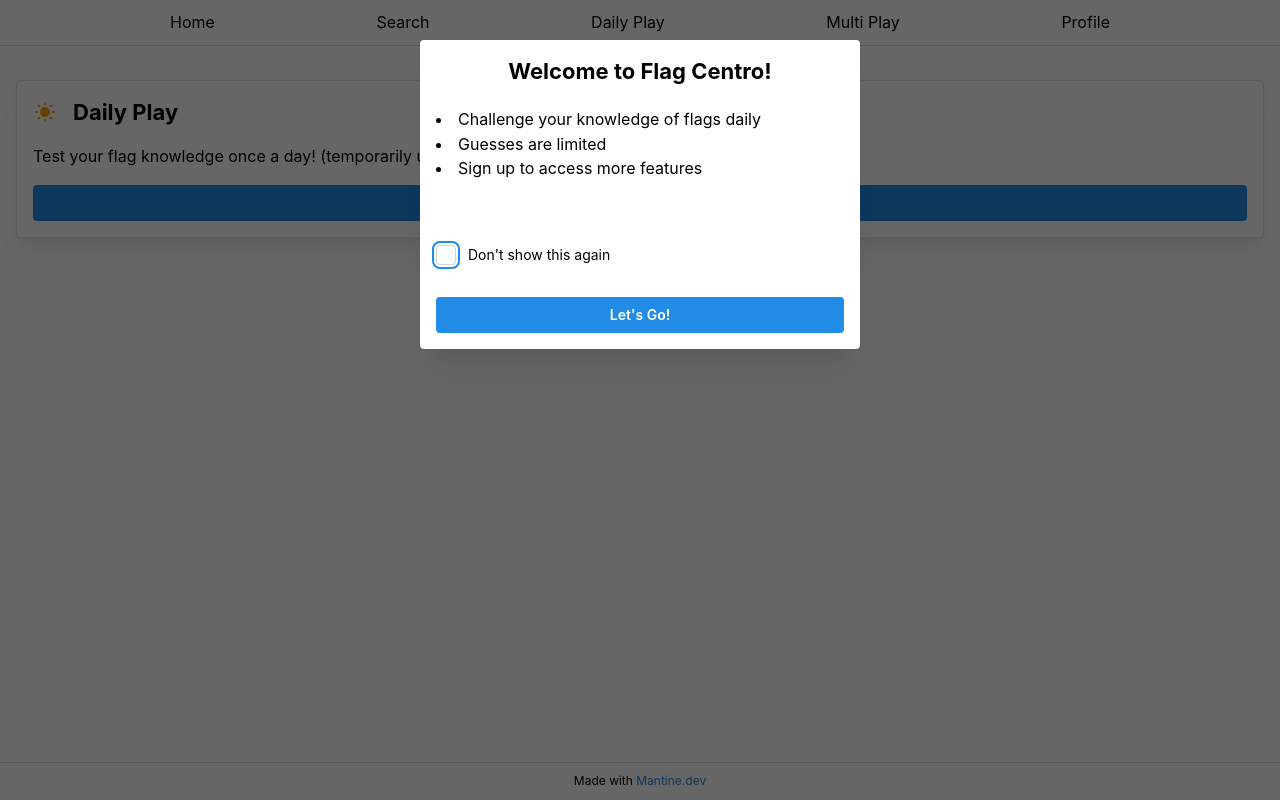
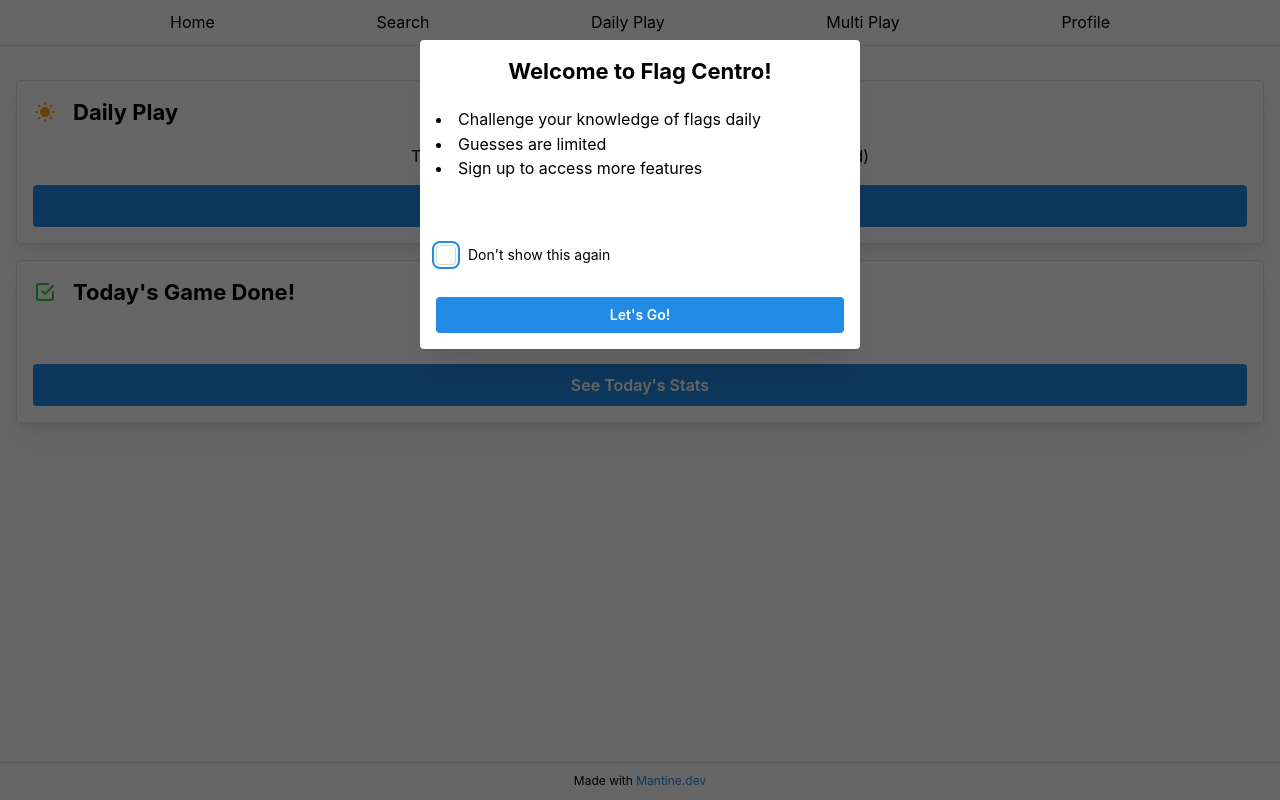
Before and after one commit to Jufrench/flagcentro, a React (Vite) app: page / in a window 1280 px wide. Built offline with nearby package versions, Linux system fonts and the light colour scheme.

Commit message:
Building out content for daily play & daily play stats

```diff
--- a/src/components/Home.tsx
+++ b/src/components/Home.tsx
@@ -1,4 +1,4 @@
-// import { useState } from "react";
+import { useMemo, useState } from "react";
 import { Button, Checkbox, List, Modal, Stack, Title } from "@mantine/core";
 import { useDisclosure, useLocalStorage } from "@mantine/hooks";
 
@@ -7,10 +7,14 @@ import { useDisclosure, useLocalStorage } from "@mantine/hooks";
 // import RegionQuickCard from "./quickplay/RegionQuickCard";
 // import DrawerWrapper from "./DrawerWrapper";
 import DailyPlayBanner from "./dailyplay/DailyPlayBanner";
-import { useState } from "react";
-// import QuickPlayModalWrapper from "./quickplay/QuickPlayModalWrapper";
+import TodayStatsBanner from "./dailyplay/TodayStatsBanner";
+import Countries from "./../assets/countries.json";
 
 export default function Home() {
+  let countries = [...Countries];
+  const randNum = useMemo(() => Math.floor(Math.random() * countries.length), []);
+  const activeCountry = useMemo(() => countries[randNum], []);
+  // const [activeCountry, setActiveCountry] = useState<any | null>(countries[randNum]);
   // const [hasLocalStorage, setHasLocalStorage] = useState<boolean>(false);
   // const [showWelcomeModal, setShowWelcomeModal] = useLocalStorage<boolean>({
   //   key: 'show_welcome_modal',
@@ -78,7 +82,8 @@ export default function Home() {
   return (
     <>
       <Stack>
-        <DailyPlayBanner />
+        <DailyPlayBanner activeCountry={activeCountry} />
+        <TodayStatsBanner activeCountry={activeCountry} />
         {/* <StandardQuickPlayCard
           activeRegions={activeRegions}
           open={open}
@@ -128,6 +133,8 @@ export default function Home() {
  * Add content to the homepage
  *
  * -- DAILY PLAY
+ * Make component for daily play different than quickplay so that
+ *   TodayStatsBanner & DailyPlayBanner can share the same active country
  * Use cookies/session storage to check if a use has played daily play
  * Update daily play (quickplaycontent) to use spaces like in DailyPlay.tsx
  *
--- a/src/components/dailyplay/DailyPlayBanner.tsx
+++ b/src/components/dailyplay/DailyPlayBanner.tsx
@@ -1,10 +1,17 @@
 import { Button, Group, Paper, Stack, Text, Title } from "@mantine/core";
 import { IconSunFilled } from "@tabler/icons-react";
-import DrawerWrapper from "../DrawerWrapper";
-import QuickPlayContent from "../quickplay/QuickPlayContent";
 import { useDisclosure } from "@mantine/hooks";
 
-export default function DailyPlayBanner() {
+import DrawerWrapper from "../DrawerWrapper";
+// import QuickPlayContent from "../quickplay/QuickPlayContent";
+import { CountryItem } from "../FlagDisplay";
+import DailyPlayContent from "./DailyPlayContent";
+
+interface DailyPlayBannerProps {
+  activeCountry: CountryItem;
+}
+
+export default function DailyPlayBanner(props: DailyPlayBannerProps) {
   const [opened, { open, close }] = useDisclosure(false);
 
   return (
@@ -15,15 +22,18 @@ export default function DailyPlayBanner() {
           <IconSunFilled color="orange" />
           <Title order={3}>Daily Play</Title>
         </Group>
-        <Text>Test your flag knowledge once a day! (temporarily unlimited)</Text>
-        <Button onClick={open}>
+        <Text ta="center">Test your flag knowledge once a day! (temporarily unlimited)</Text>
+        <Button onClick={open} size="md">
           Play
         </Button>
       </Stack>
     </Paper>
     <DrawerWrapper opened={opened} onClose={close} title="Daily Play">
       {/* <QuickPlayContent quickPlayType={quickPlayType} countriesFilter={activeRegions} /> */}
-      <QuickPlayContent quickPlayType={"standard"} />
+      <>
+      {/* <QuickPlayContent quickPlayType={"standard"} /> */}
+      <DailyPlayContent activeCountry={props.activeCountry} />
+      </>
     </DrawerWrapper>
     </>
   )
--- /dev/null
+++ b/src/components/dailyplay/DailyPlayContent.tsx
@@ -0,0 +1,14 @@
+import { Stack } from "@mantine/core";
+import FlagDisplay, { CountryItem } from "../FlagDisplay";
+
+interface DailyPlayContentProps {
+  activeCountry: CountryItem;
+}
+
+export default function DailyPlayContent(props: DailyPlayContentProps) {
+  return (
+    <Stack pb="4em" style={{ margin: "0 auto", maxWidth: "500px" }}>
+      <FlagDisplay activeCountry={props.activeCountry} />
+    </Stack>
+  )
+}
--- /dev/null
+++ b/src/components/dailyplay/TodayStatsBanner.tsx
@@ -0,0 +1,40 @@
+import { Button, Group, Modal, Paper, Stack, Text, Title } from "@mantine/core";
+import { useDisclosure } from "@mantine/hooks";
+import { IconCheckbox } from "@tabler/icons-react";
+
+import FlagDisplay, { CountryItem } from "../FlagDisplay";
+
+interface TodayStatsBannerProps {
+  activeCountry: CountryItem;
+}
+
+export default function TodayStatsBanner(props: TodayStatsBannerProps) {
+  const [opened, { open, close }] = useDisclosure(false);
+
+  return (
+    <>
+      <Paper withBorder p="md" shadow="md">
+        <Stack gap={0}>
+          <Group>
+            <IconCheckbox color="limegreen" />
+            <Title order={3}>Today's Game Done!</Title>
+          </Group>
+          <Text ta="center">Great Job!</Text>
+          <Button
+            mt="xl"
+            size="md"
+            onClick={open}
+          >
+            See Today's Stats
+          </Button>
+        </Stack>
+      </Paper>
+      <Modal opened={opened} onClose={close}>
+        <FlagDisplay activeCountry={props.activeCountry} />
+        <Paper withBorder ta="center" shadow="sm" mt="sm">
+          {props.activeCountry.name}
+        </Paper>
+      </Modal>
+    </>
+  )
+}
```
